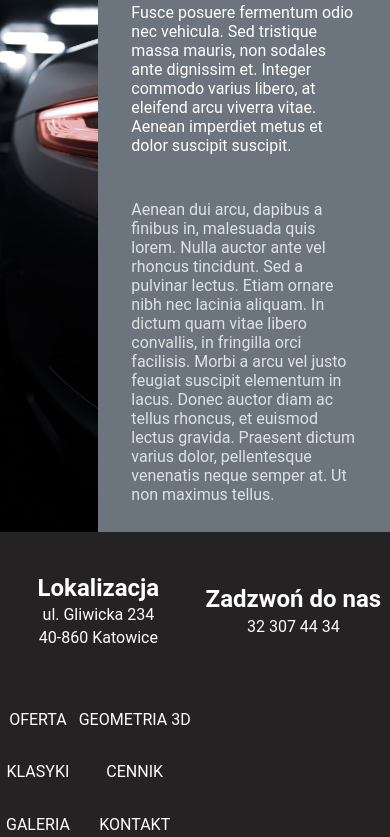
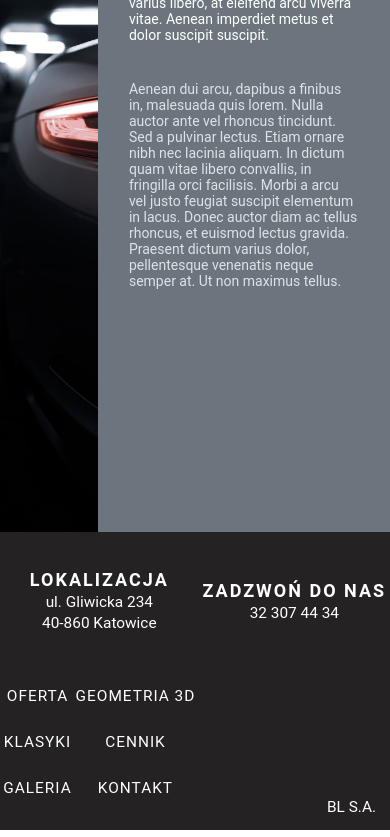
Before and after one commit to jes1on/ARG-serwis, a React (Create React App) app: page / in a window 390 px wide. Shown: the part 1156-1993 px from the top of the page. Built offline with nearby package versions, Linux system fonts and the light colour scheme.

Commit message:
design e02 - styling, font-size

```diff
--- a/src/App.css
+++ b/src/App.css
@@ -6,3 +6,13 @@
   scroll-snap-type: y mandatory;
   scroll-behavior: smooth;
 }
+
+html {
+  font-size: 16px;
+}
+
+@media all and (max-width: 960px) {
+  html {
+      font-size: 14px;
+  }
+}
--- a/src/components/Footer.css
+++ b/src/components/Footer.css
@@ -1,5 +1,5 @@
 .footerContainer {
-    font-size: 1rem;
+    font-size: 1.1rem;
     color: white;
     background-color: #242222;
     scroll-snap-align: start;
@@ -16,16 +16,20 @@
     text-align: center;
 }
 
+.footerLoc h3{
+    letter-spacing: 2px;
+}
+
 .footerMenu {
     display: grid;
     grid-column: 1;
     grid-row: 2;
     align-self: auto;
     justify-self: auto;
-
     grid-template-columns: repeat(3, auto);
     grid-auto-rows: 2;
     padding: 0.1rem;
+    letter-spacing: 1px;
 }
 
 .footerLink {
@@ -41,6 +45,10 @@
     grid-row: 1/3;
     align-self: center;
     text-align: center;
+}
+
+.footerCallContainer h3 {
+    letter-spacing: 2px;
 }
 
 .footerLink {
--- a/src/components/Footer.js
+++ b/src/components/Footer.js
@@ -14,7 +14,7 @@ export const Footer = () => {
   <footer className="footerContainer">
     <div className="footerContent">
       <div className="footerLoc">
-        <h2>Lokalizacja</h2>
+        <h3>LOKALIZACJA</h3>
         <p>ul. Gliwicka 234</p>
         <p>40-860 Katowice</p>
       </div>
@@ -39,7 +39,7 @@ export const Footer = () => {
         </Link>
       </div>
       <div className="footerCallContainer">
-        <h2>Zadzwoń do nas</h2>
+        <h3>ZADZWOŃ DO NAS</h3>
         <p>32 307 44 34</p>
       </div>
     </div>
--- a/src/components/Navbar.css
+++ b/src/components/Navbar.css
@@ -59,6 +59,8 @@
     text-decoration: none;
     padding: 0.5rem 1rem;
     height: 100%;
+    font-size: 1.1rem;
+    letter-spacing: 2px;
   }
 
   .nav-links:hover {
@@ -68,6 +70,12 @@
   .menu-icon {
     display: none;
   }
+
+  @media screen and (max-width: 1070px) {
+  .nav-links {
+    letter-spacing: 0px;
+  }
+}
 
   @media screen and (max-width: 960px) {
     .NavbarItems {
@@ -103,7 +111,9 @@
       .nav-links {
         padding: 1rem;
         width: 100%;
-        display: table;
+        display: flex;
+        justify-content: center;
+        letter-spacing: 2px;
       }
 
       .nav-links:hover {
--- a/src/pages/Gallery/Galeria.js
+++ b/src/pages/Gallery/Galeria.js
@@ -60,7 +60,7 @@ export const Gallery = () => {
       </div>
       <div className="galleryContainer">
         <div className="title">
-          <h1>Galeria</h1>
+          <h1>GALERIA</h1>
         </div>
         <div className="gallery">
           {data.map((item, index) => {
```
